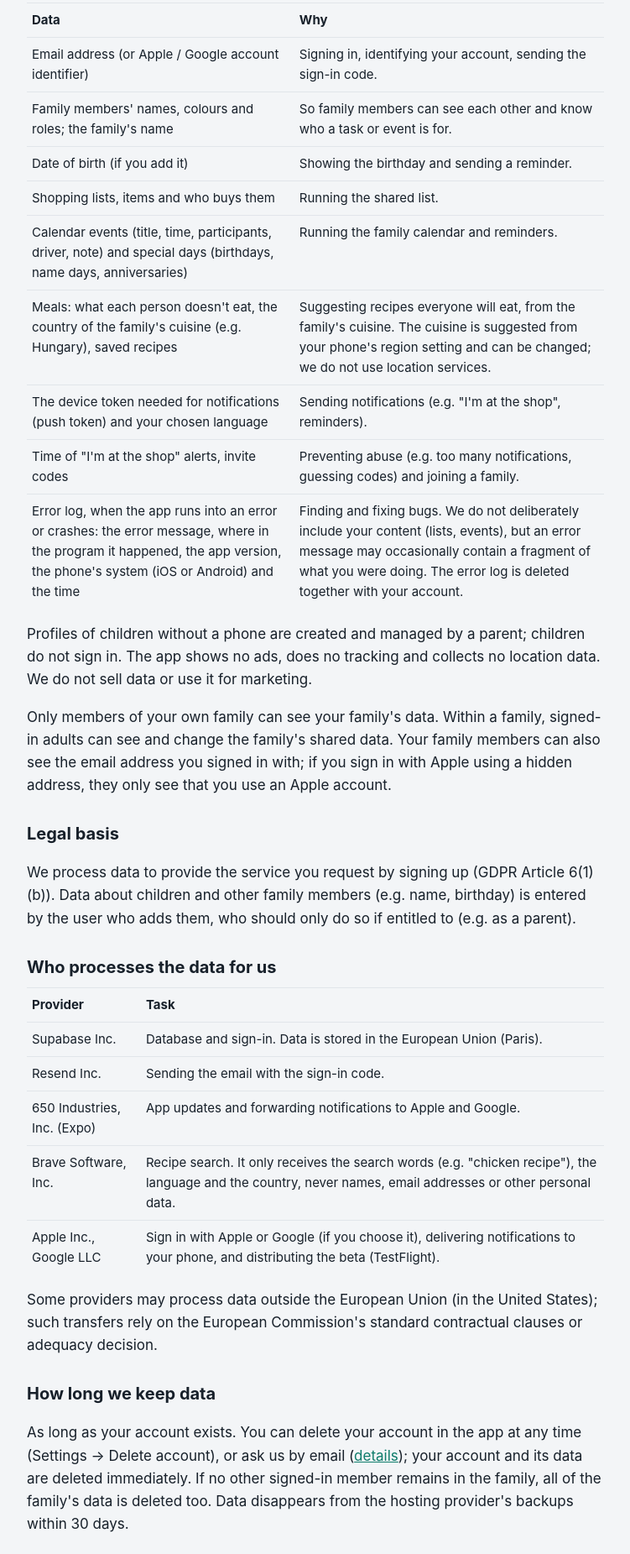
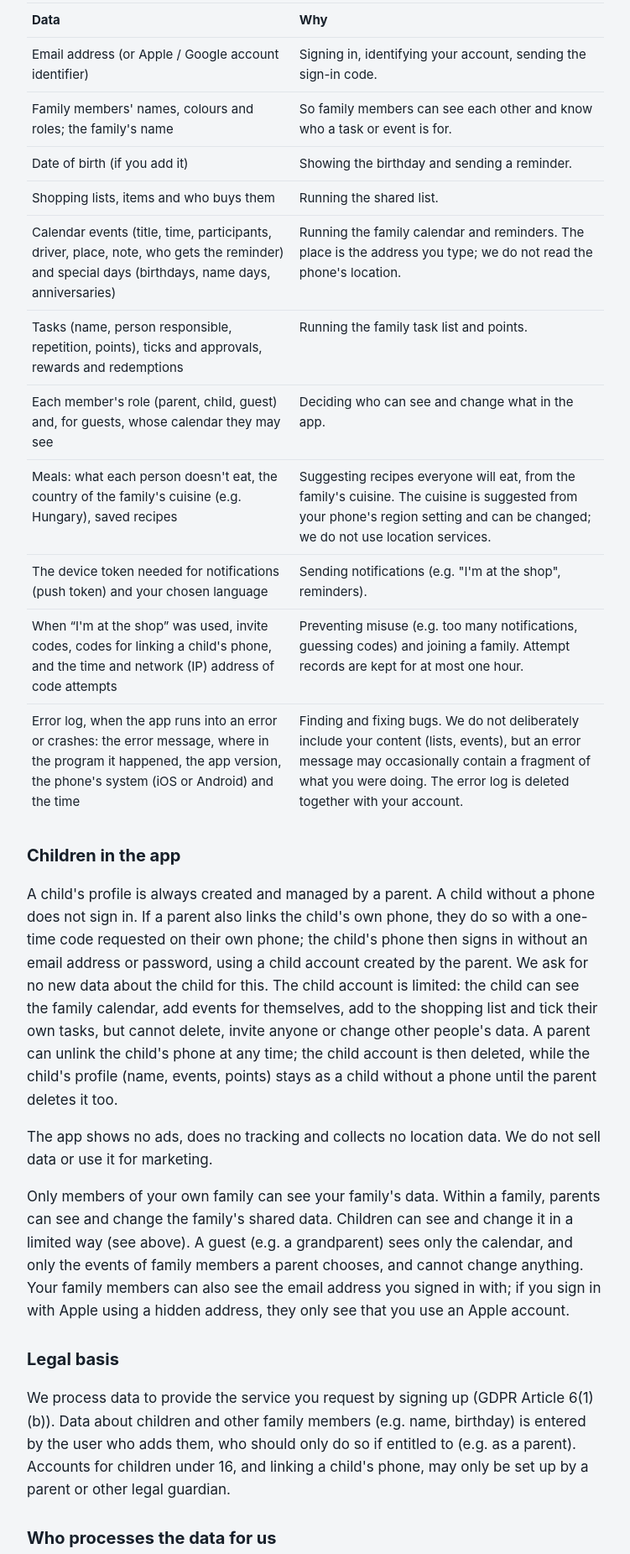
Before and after one commit to sevarafa/hellofamilia-web, a plain HTML site: page privacy/index.html in a window 1280 px wide. Shown: the part 545-2396 px from the top of the page at 84% size, without its empty margins (264-1015 px from the left). Drawn offline with Linux system fonts and the light colour scheme.

Commit message:
Honlap frissítése

```diff
--- a/privacy/index.html
+++ b/privacy/index.html
@@ -11,7 +11,7 @@
 <main>
   <header><img src="/icon.png" alt=""><a href="/">Familia</a></header>
   <h1>Privacy policy</h1>
-  <p class="muted">Effective: 19 November 2026 · <a href="/adatvedelem/" lang="hu">Magyar változat</a></p>
+  <p class="muted">Effective: 22 November 2026 · <a href="/adatvedelem/" lang="hu">Magyar változat</a></p>
 
   <p>This policy explains what data the Familia mobile app (the app) handles, why, for how long, and what your rights are. The app is currently in a closed beta. When new features need new kinds of data, we will update this policy and its date.</p>
 
@@ -27,17 +27,21 @@
     <tr><td>Family members' names, colours and roles; the family's name</td><td>So family members can see each other and know who a task or event is for.</td></tr>
     <tr><td>Date of birth (if you add it)</td><td>Showing the birthday and sending a reminder.</td></tr>
     <tr><td>Shopping lists, items and who buys them</td><td>Running the shared list.</td></tr>
-    <tr><td>Calendar events (title, time, participants, driver, note) and special days (birthdays, name days, anniversaries)</td><td>Running the family calendar and reminders.</td></tr>
+    <tr><td>Calendar events (title, time, participants, driver, place, note, who gets the reminder) and special days (birthdays, name days, anniversaries)</td><td>Running the family calendar and reminders. The place is the address you type; we do not read the phone's location.</td></tr>
+    <tr><td>Tasks (name, person responsible, repetition, points), ticks and approvals, rewards and redemptions</td><td>Running the family task list and points.</td></tr>
+    <tr><td>Each member's role (parent, child, guest) and, for guests, whose calendar they may see</td><td>Deciding who can see and change what in the app.</td></tr>
     <tr><td>Meals: what each person doesn't eat, the country of the family's cuisine (e.g. Hungary), saved recipes</td><td>Suggesting recipes everyone will eat, from the family's cuisine. The cuisine is suggested from your phone's region setting and can be changed; we do not use location services.</td></tr>
     <tr><td>The device token needed for notifications (push token) and your chosen language</td><td>Sending notifications (e.g. "I'm at the shop", reminders).</td></tr>
-    <tr><td>Time of "I'm at the shop" alerts, invite codes</td><td>Preventing abuse (e.g. too many notifications, guessing codes) and joining a family.</td></tr>
+    <tr><td>When “I'm at the shop” was used, invite codes, codes for linking a child's phone, and the time and network (IP) address of code attempts</td><td>Preventing misuse (e.g. too many notifications, guessing codes) and joining a family. Attempt records are kept for at most one hour.</td></tr>
     <tr><td>Error log, when the app runs into an error or crashes: the error message, where in the program it happened, the app version, the phone's system (iOS or Android) and the time</td><td>Finding and fixing bugs. We do not deliberately include your content (lists, events), but an error message may occasionally contain a fragment of what you were doing. The error log is deleted together with your account.</td></tr>
   </table>
-  <p>Profiles of children without a phone are created and managed by a parent; children do not sign in. The app shows no ads, does no tracking and collects no location data. We do not sell data or use it for marketing.</p>
-  <p>Only members of your own family can see your family's data. Within a family, signed-in adults can see and change the family's shared data. Your family members can also see the email address you signed in with; if you sign in with Apple using a hidden address, they only see that you use an Apple account.</p>
+  <h2>Children in the app</h2>
+  <p>A child's profile is always created and managed by a parent. A child without a phone does not sign in. If a parent also links the child's own phone, they do so with a one-time code requested on their own phone; the child's phone then signs in without an email address or password, using a child account created by the parent. We ask for no new data about the child for this. The child account is limited: the child can see the family calendar, add events for themselves, add to the shopping list and tick their own tasks, but cannot delete, invite anyone or change other people's data. A parent can unlink the child's phone at any time; the child account is then deleted, while the child's profile (name, events, points) stays as a child without a phone until the parent deletes it too.</p>
+  <p>The app shows no ads, does no tracking and collects no location data. We do not sell data or use it for marketing.</p>
+  <p>Only members of your own family can see your family's data. Within a family, parents can see and change the family's shared data. Children can see and change it in a limited way (see above). A guest (e.g. a grandparent) sees only the calendar, and only the events of family members a parent chooses, and cannot change anything. Your family members can also see the email address you signed in with; if you sign in with Apple using a hidden address, they only see that you use an Apple account.</p>
 
   <h2>Legal basis</h2>
-  <p>We process data to provide the service you request by signing up (GDPR Article 6(1)(b)). Data about children and other family members (e.g. name, birthday) is entered by the user who adds them, who should only do so if entitled to (e.g. as a parent).</p>
+  <p>We process data to provide the service you request by signing up (GDPR Article 6(1)(b)). Data about children and other family members (e.g. name, birthday) is entered by the user who adds them, who should only do so if entitled to (e.g. as a parent). Accounts for children under 16, and linking a child's phone, may only be set up by a parent or other legal guardian.</p>
 
   <h2>Who processes the data for us</h2>
   <table>
```
Also changed, not shown: adatvedelem/index.html (+10 -6 lines).
